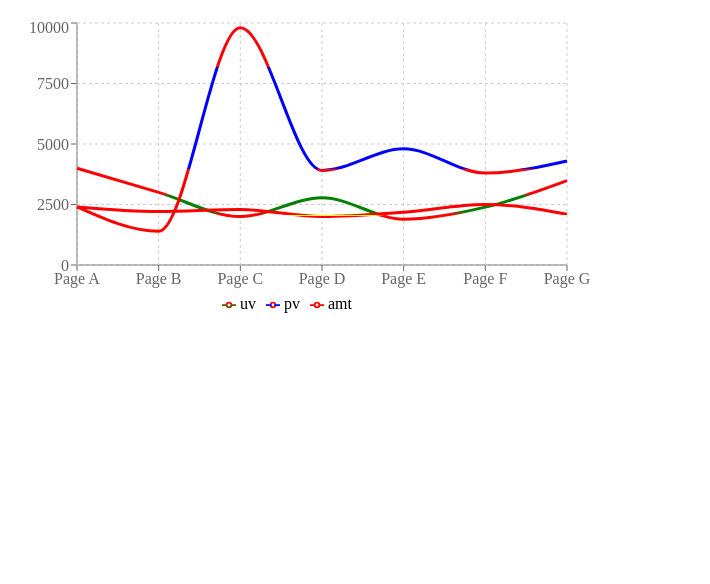
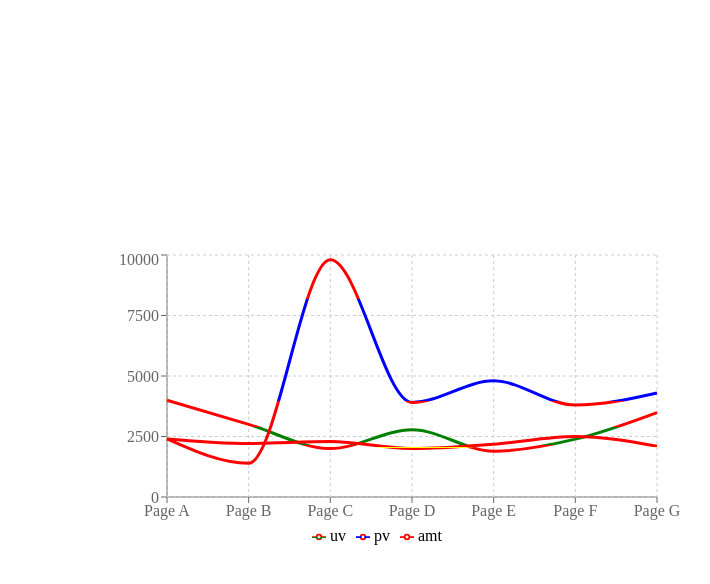
Before and after one commit to Padavan-itbeard/graphical-data-analysis-recharts, a React app: page / in a window 1280 px wide. Shown: the whole page, without its empty margins (253-963 px from the left). Built offline with nearby package versions, Linux system fonts and the light colour scheme.

Commit message:
fix style css

```diff
--- a/src/index.css
+++ b/src/index.css
@@ -1,4 +1,5 @@
 html, body {
+  margin: 0;
   height: 100%;
 }
 
@@ -7,13 +8,3 @@ body {
   align-items: center;
   justify-content: center
 }
-
-#container {
-  -webkit-box-sizing: border-box;
-  -moz-box-sizing: border-box;
-  box-sizing: border-box;
-  padding: 10px;
-  width: 800px;
-  height: 800px;
-  background-color: #fff;
-}
```
